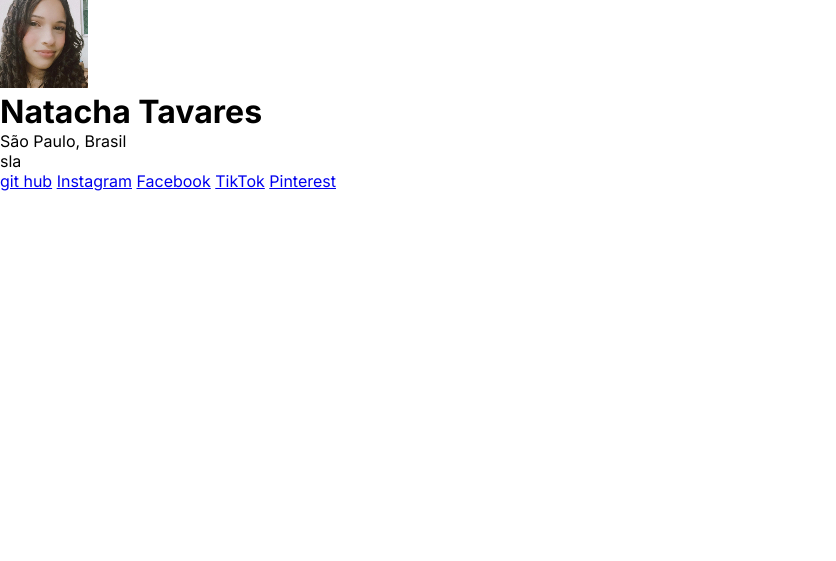
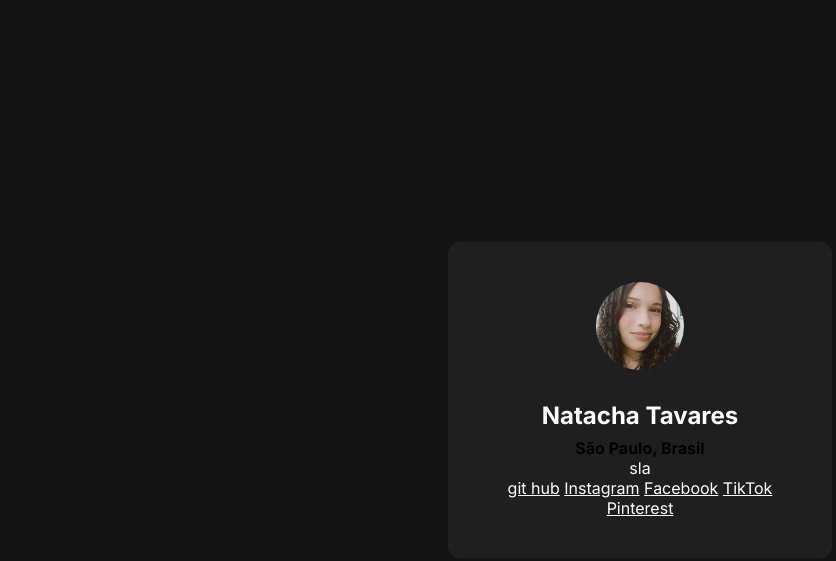
Before and after one commit to natacha12A/MEUS-LINKS, a plain HTML site: page index.html in a window 1280 px wide. Shown: the whole page, without its empty margins (0-836 px from the left). Drawn offline with Linux system fonts and the light colour scheme.

Commit message:
continuação do desenvolvimento do CSS e alteração de um parágrafo do HML para strong

```diff
--- a/index.html
+++ b/index.html
@@ -13,7 +13,7 @@
     <div>
         <img src="./imagem2.jpg" alt="imgem do criador">
         <h1>Natacha Tavares</h1>
-        <p>São Paulo, Brasil</p>
+        <strong>São Paulo, Brasil</strong>
 
         <p>sla</p>
 
--- a/style.css
+++ b/style.css
@@ -4,3 +4,35 @@
     box-sizing: border-box;
     font-family: "Inter", sans-serif;
 }
+
+body {
+	background-color: #141414;
+	height: 100vh;
+	display: flex;
+	justify-content: center;
+	align-items: center;
+}
+
+div {
+	background-color: #1f1f1f;
+	width: 384px;
+	padding: 40px;
+	text-align: center;
+	border-radius: 12px;
+}
+
+h1, p, a {
+	color: #fff;
+}
+
+div img {
+	border-radius: 50%;
+	margin-bottom: 24px;
+}
+
+div h1 {
+	font-size: 24px;
+	line-height: 36px;
+	font-weignt: 600;
+	margin-bottom: 4px;
+}
```
